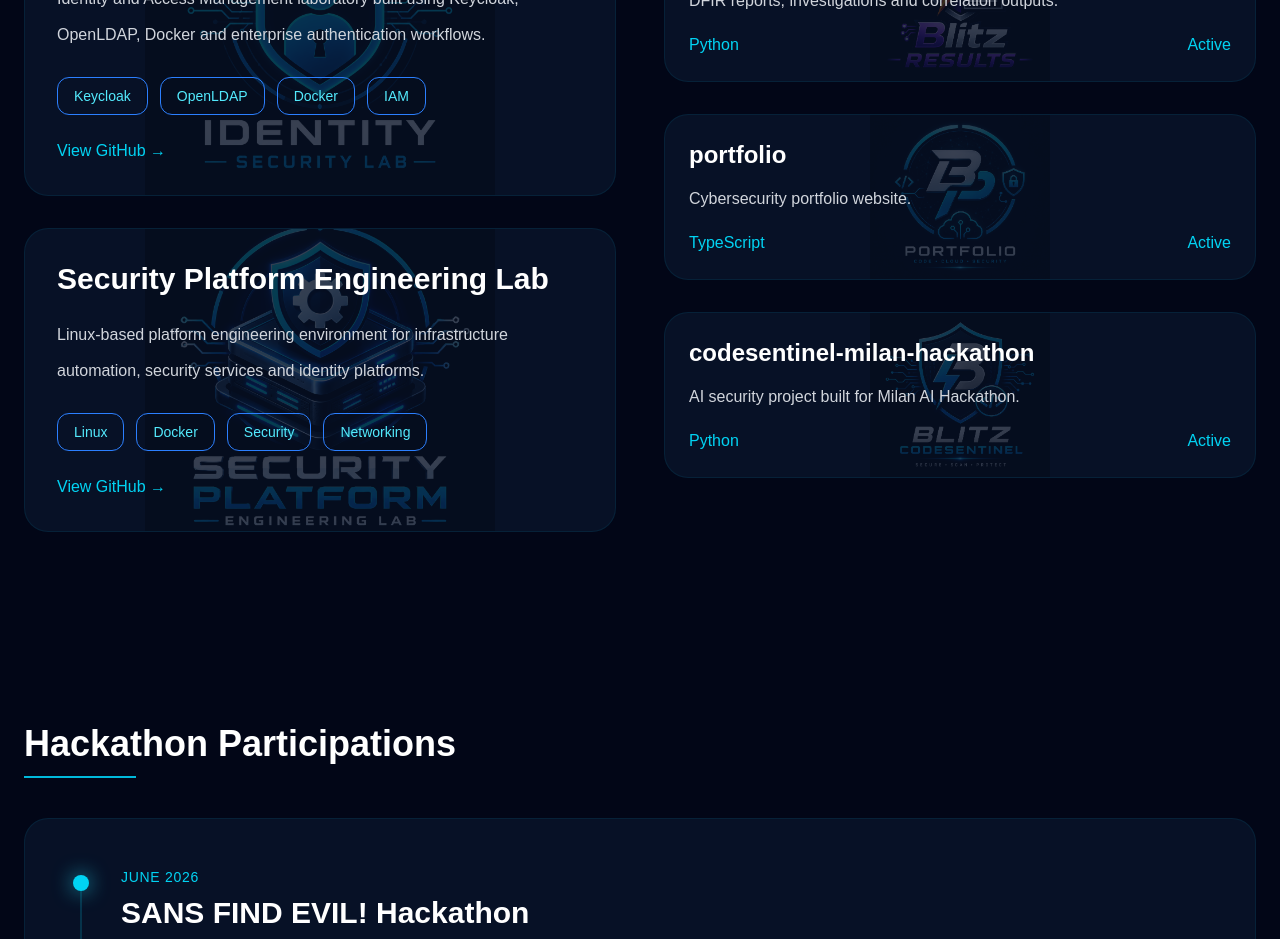
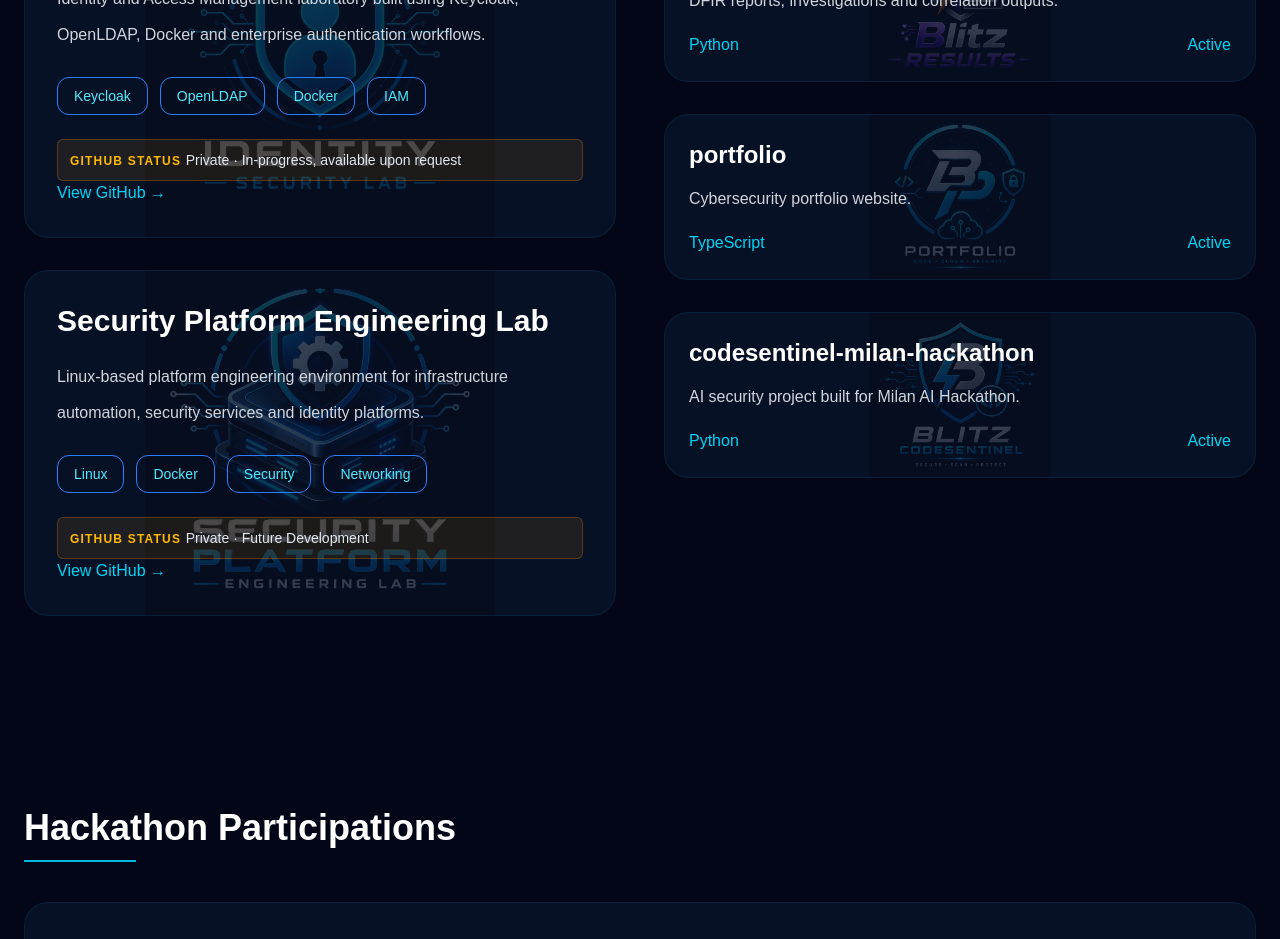
Before and after one commit to rienman88/blitz-portfolio, a Next.js app: page / in a window 1280 px wide. Shown: the part 3480-4419 px from the top of the page. Built offline with nearby package versions, Linux system fonts and the light colour scheme.

Commit message:
Display GitHub status in ProjectCard
Add GitHub status display to ProjectCard component.

```diff
--- a/components/cards/ProjectCard.tsx
+++ b/components/cards/ProjectCard.tsx
@@ -100,6 +100,15 @@ export default function ProjectCard({
           hover:text-cyan-300
           "
         >
+			{project.githubStatus && (
+ 			 <div className="rounded-md border border-amber-500/25 bg-amber-500/10 px-3 py-2">
+    			<span className="text-xs font-bold uppercase tracking-widest text-amber-400">
+      	   Github Status{" "}
+   				</span>
+    			<span className="text-sm text-slate-200">{project.githubStatus}</span>
+  			</div>
+			)}
+
           View GitHub →
         </a>
 
```
